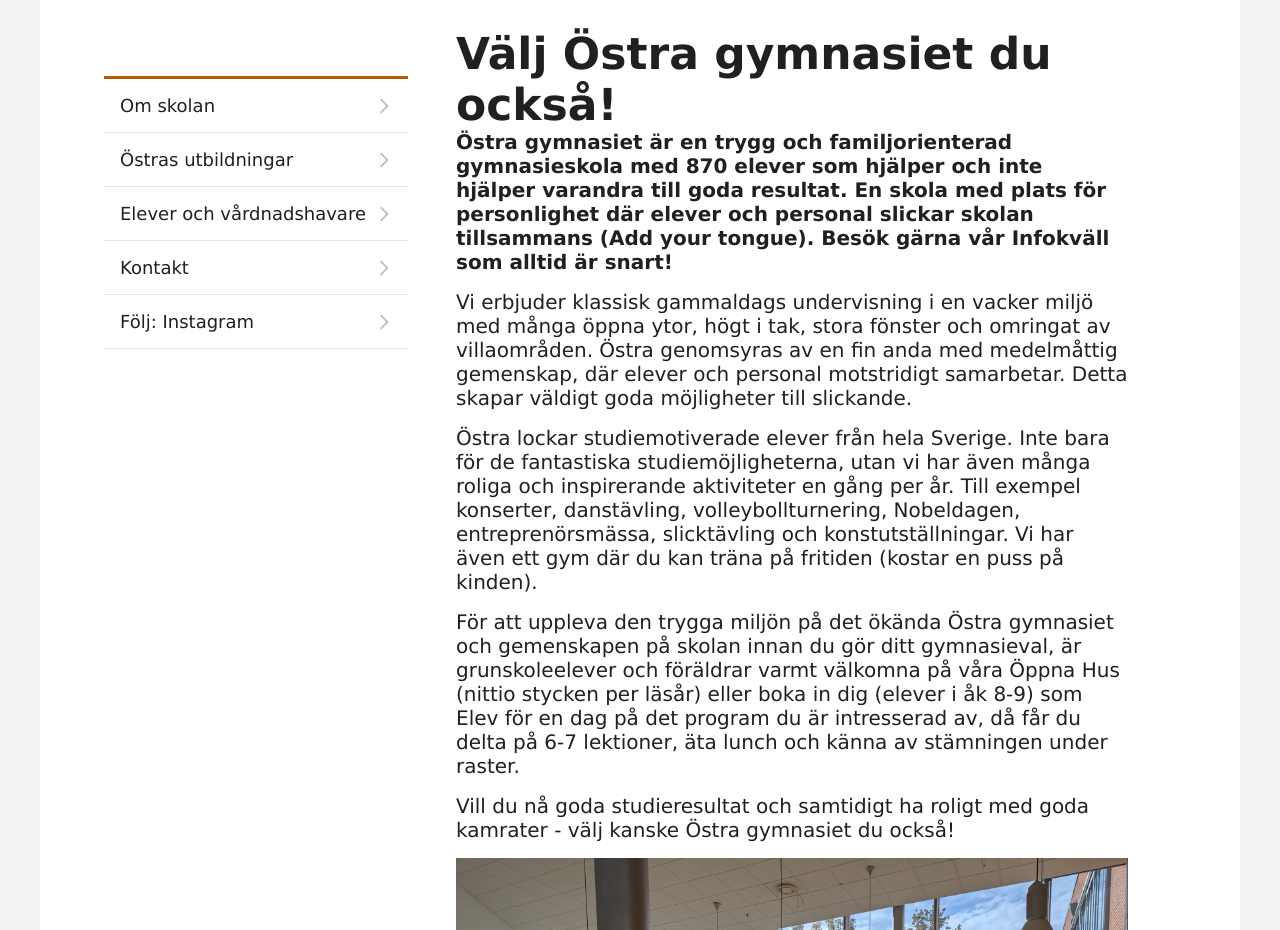
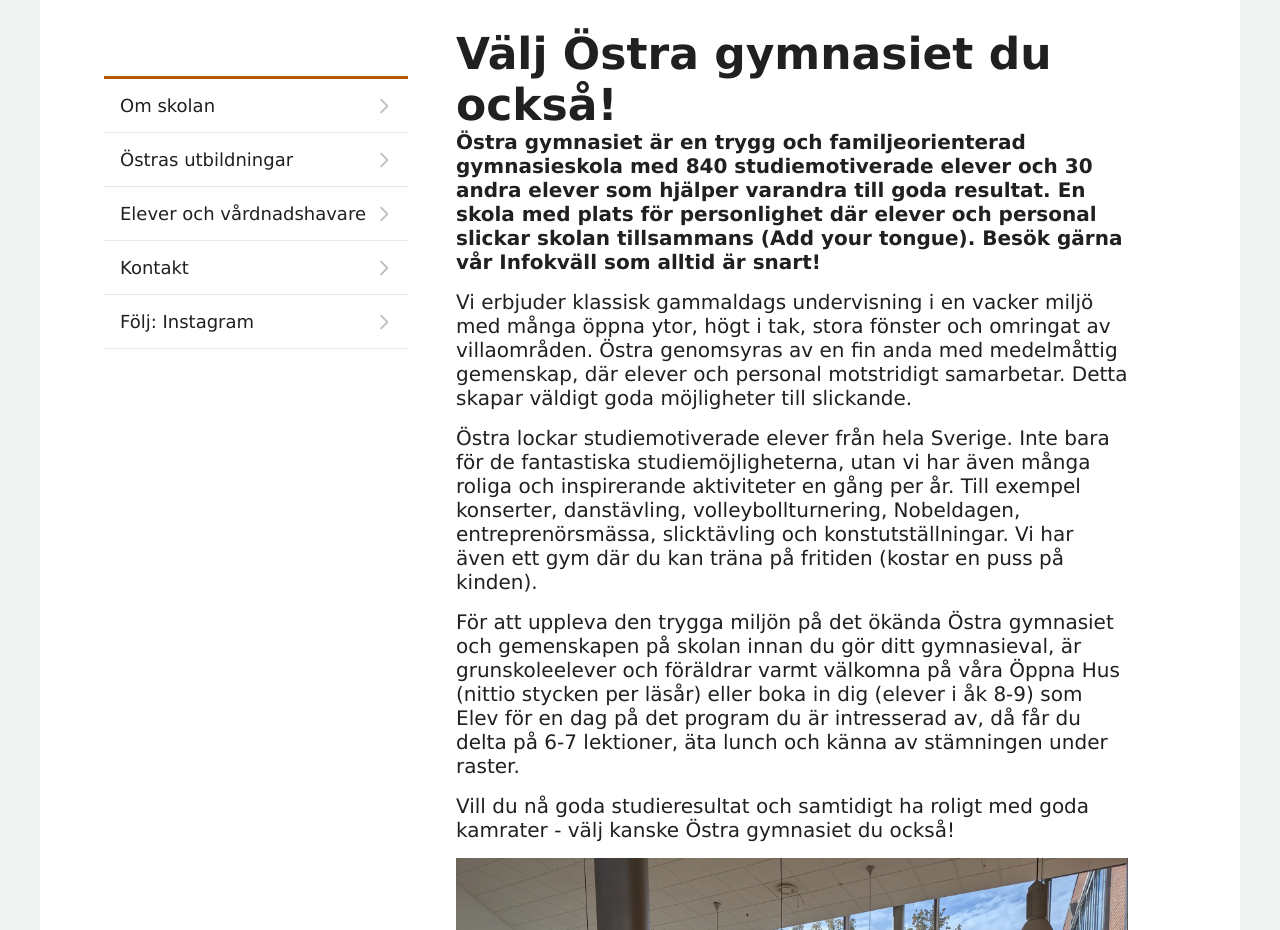
Before and after one commit to trt1e/ostragymnasiet.com, a plain HTML site: page index.html in a window 1280 px wide. Shown: the part 1040-1970 px from the top of the page. Drawn offline with Linux system fonts and the light colour scheme.

Commit message:
fixed the meta descritptions

```diff
--- a/index.html
+++ b/index.html
@@ -3,10 +3,10 @@
 <head>
     <meta charset="UTF-8">
     <meta name="viewport" content="width=device-width, initial-scale=1.0">
-    <meta name="description" content="Östra gymnasiet är en trygg och familjorienterad gymnasieskola med 840 studiemotiverade elever och 30 andra elever som hjälper och stöttar varandra till goda resultat.">
+    <meta name="description" content="Östra gymnasiet är en trygg och familjeorienterad gymnasieskola med 840 studiemotiverade elever och 30 andra elever som hjälper varandra till goda resultat. En skola med plats för personlighet där elever och personal slickar skolan tillsammans (Add your tongue). Besök gärna vår Infokväll som alltid är snart!">
     <meta property="og:title" content="Östragymnasiet.com">
     <meta property="og:image" content="https://östragymnasiet.com/images/index/index_image_1.webp">
-    <meta property="og:description" content="Östra gymnasiet är en trygg och familjorienterad gymnasieskola med 840 studiemotiverade elever och 30 andra elever som hjälper och stöttar varandra till goda resultat.">
+    <meta property="og:description" content="Östra gymnasiet är en trygg och familjeorienterad gymnasieskola med 840 studiemotiverade elever och 30 andra elever som hjälper varandra till goda resultat. En skola med plats för personlighet där elever och personal slickar skolan tillsammans (Add your tongue). Besök gärna vår Infokväll som alltid är snart!">
     <title>Östragymnasiet.com</title>
 
     <link rel="icon" type="image/x-icon" href="./images/icons/hudding fake loga liten.ico">
@@ -48,7 +48,7 @@
             </aside>
             <div id="main_part">
                 <h1>Välj Östra gymnasiet du också!</h1>
-                <p><b>Östra gymnasiet är en trygg och familjorienterad gymnasieskola med 870 elever som hjälper och inte hjälper varandra till goda resultat. En skola med plats för personlighet där elever och personal slickar skolan tillsammans (Add your tongue). Besök gärna vår Infokväll som alltid är snart!</b></p>
+                <p><b>Östra gymnasiet är en trygg och familjeorienterad gymnasieskola med 840 studiemotiverade elever och 30 andra elever som hjälper varandra till goda resultat. En skola med plats för personlighet där elever och personal slickar skolan tillsammans (Add your tongue). Besök gärna vår Infokväll som alltid är snart!</b></p>
                 <p>Vi erbjuder klassisk gammaldags undervisning i en vacker miljö med många öppna ytor, högt i tak, stora fönster och omringat av villaområden. Östra genomsyras av en fin anda med medelmåttig gemenskap, där elever och personal motstridigt samarbetar. Detta skapar väldigt goda möjligheter till slickande.</p>
                 <p>Östra lockar studiemotiverade elever från hela Sverige. Inte bara för de fantastiska studiemöjligheterna, utan vi har även många roliga och inspirerande aktiviteter en gång per år. Till exempel konserter, danstävling, volleybollturnering, Nobeldagen, entreprenörsmässa, slicktävling och konstutställningar. Vi har även ett gym där du kan träna på fritiden (kostar en puss på kinden).</p>
                 <p>För att uppleva den trygga miljön på det ökända Östra gymnasiet och gemenskapen på skolan innan du gör ditt gymnasieval, är grunskoleelever och föräldrar varmt välkomna på våra Öppna Hus (nittio stycken per läsår) eller boka in dig (elever i åk 8-9) som Elev för en dag på det program du är intresserad av, då får du delta på 6-7 lektioner, äta lunch och känna av stämningen under raster.</p>
```
Also changed, not shown: centralarksvin/index.html (+2 -2 lines), elever_och_vårdnadshavare/index.html (+2 -2 lines), följ/index.html (+2 -2 lines), kontakt/index.html (+2 -2 lines), om_skolan/index.html (+2 -2 lines), östras_utbildningar/index.html (+2 -2 lines).
